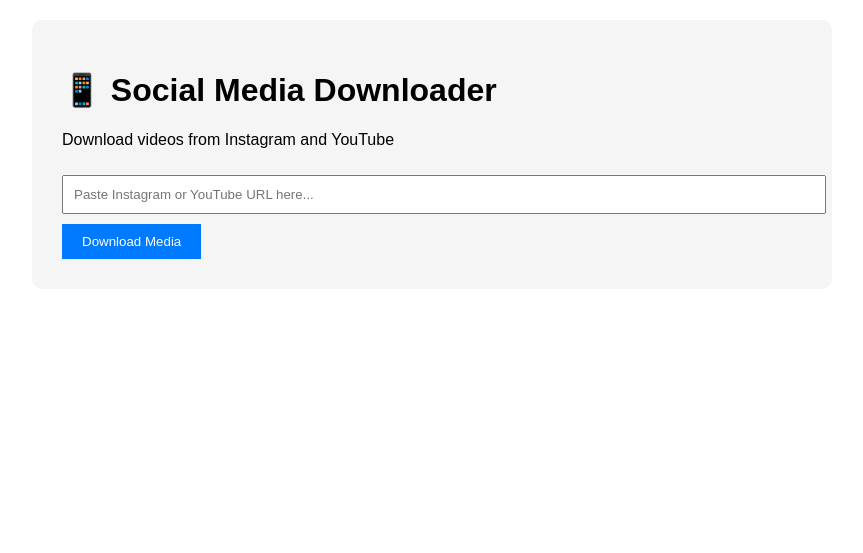
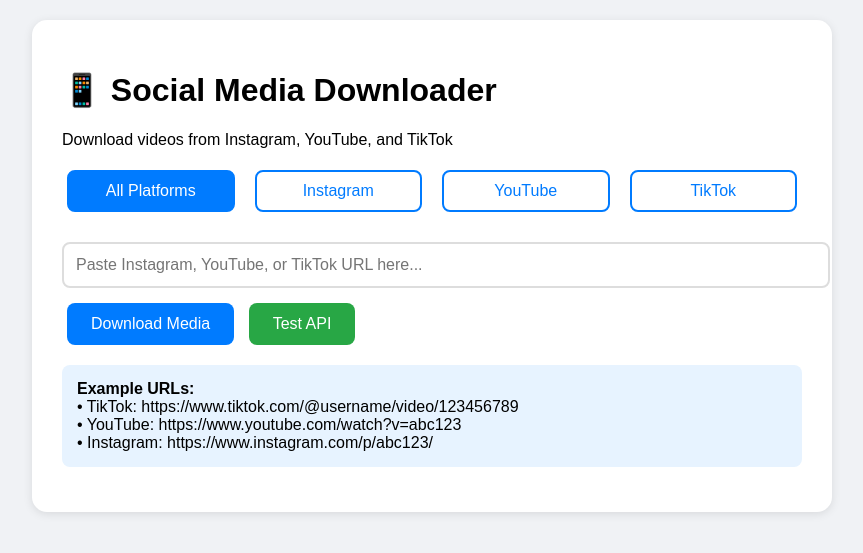
Before and after one commit to artistsir/Deep-music-, a Flask app: page / in a window 1280 px wide. Shown: the top 553 px of the page, without its empty margins (208-1071 px from the left). Run offline with Flask 3, Linux system fonts and the light colour scheme.

Commit message:
Update index.html

```diff
--- a/templates/index.html
+++ b/templates/index.html
@@ -5,74 +5,150 @@
     <meta name="viewport" content="width=device-width, initial-scale=1.0">
     <title>Social Media Downloader</title>
     <style>
-        body { font-family: Arial, sans-serif; max-width: 800px; margin: 0 auto; padding: 20px; }
-        .container { background: #f5f5f5; padding: 30px; border-radius: 10px; }
-        input[type="text"] { width: 100%; padding: 10px; margin: 10px 0; }
-        button { background: #007bff; color: white; padding: 10px 20px; border: none; cursor: pointer; }
-        .result { margin-top: 20px; padding: 15px; border-radius: 5px; }
-        .success { background: #d4edda; border: 1px solid #c3e6cb; }
-        .error { background: #f8d7da; border: 1px solid #f5c6cb; }
+        body { font-family: Arial, sans-serif; max-width: 800px; margin: 0 auto; padding: 20px; background: #f0f2f5; }
+        .container { background: white; padding: 30px; border-radius: 15px; box-shadow: 0 2px 10px rgba(0,0,0,0.1); }
+        input[type="text"] { width: 100%; padding: 12px; margin: 10px 0; border: 2px solid #ddd; border-radius: 8px; font-size: 16px; }
+        button { background: #007bff; color: white; padding: 12px 24px; border: none; border-radius: 8px; cursor: pointer; margin: 5px; font-size: 16px; }
+        button:hover { background: #0056b3; }
+        .result { margin-top: 20px; padding: 15px; border-radius: 8px; }
+        .success { background: #d4edda; border: 2px solid #c3e6cb; color: #155724; }
+        .error { background: #f8d7da; border: 2px solid #f5c6cb; color: #721c24; }
+        .loading { display: none; color: #007bff; text-align: center; padding: 20px; }
+        .platform-buttons { display: flex; gap: 10px; margin: 15px 0; }
+        .platform-btn { flex: 1; padding: 10px; border: 2px solid #007bff; background: white; color: #007bff; border-radius: 8px; cursor: pointer; }
+        .platform-btn.active { background: #007bff; color: white; }
+        .example-urls { background: #e7f3ff; padding: 15px; border-radius: 8px; margin: 15px 0; }
     </style>
 </head>
 <body>
     <div class="container">
         <h1>📱 Social Media Downloader</h1>
-        <p>Download videos from Instagram and YouTube</p>
+        <p>Download videos from Instagram, YouTube, and TikTok</p>
 
-        <input type="text" id="urlInput" placeholder="Paste Instagram or YouTube URL here...">
+        <div class="platform-buttons">
+            <button class="platform-btn active" onclick="setPlatform('all')">All Platforms</button>
+            <button class="platform-btn" onclick="setPlatform('instagram')">Instagram</button>
+            <button class="platform-btn" onclick="setPlatform('youtube')">YouTube</button>
+            <button class="platform-btn" onclick="setPlatform('tiktok')">TikTok</button>
+        </div>
+
+        <input type="text" id="urlInput" placeholder="Paste Instagram, YouTube, or TikTok URL here...">
+        <br>
         <button onclick="downloadMedia()">Download Media</button>
+        <button onclick="testAPI()" style="background: #28a745;">Test API</button>
 
+        <div class="example-urls">
+            <strong>Example URLs:</strong><br>
+            • TikTok: https://www.tiktok.com/@username/video/123456789<br>
+            • YouTube: https://www.youtube.com/watch?v=abc123<br>
+            • Instagram: https://www.instagram.com/p/abc123/
+        </div>
+
+        <div class="loading" id="loading">
+            <div>⏳ Processing... Please wait</div>
+        </div>
         <div id="result"></div>
     </div>
 
     <script>
+        let currentPlatform = 'all';
+
+        function setPlatform(platform) {
+            currentPlatform = platform;
+            document.querySelectorAll('.platform-btn').forEach(btn => btn.classList.remove('active'));
+            event.target.classList.add('active');
+
+            const placeholders = {
+                'all': 'Paste Instagram, YouTube, or TikTok URL here...',
+                'instagram': 'Paste Instagram URL (e.g., https://instagram.com/p/ABC123/)',
+                'youtube': 'Paste YouTube URL (e.g., https://youtube.com/watch?v=ABC123)',
+                'tiktok': 'Paste TikTok URL (e.g., https://tiktok.com/@user/video/123456)'
+            };
+
+            document.getElementById('urlInput').placeholder = placeholders[platform];
+        }
+
         async function downloadMedia() {
             const url = document.getElementById('urlInput').value.trim();
             const resultDiv = document.getElementById('result');
+            const loading = document.getElementById('loading');
 
             if (!url) {
                 resultDiv.innerHTML = '<div class="error">Please enter a URL</div>';
                 return;
             }
 
-            resultDiv.innerHTML = 'Loading...';
+            loading.style.display = 'block';
+            resultDiv.innerHTML = '';
 
             try {
-                const response = await fetch('/api/download', {
-                    method: 'POST',
-                    headers: {
-                        'Content-Type': 'application/json',
-                    },
-                    body: JSON.stringify({ url: url })
-                });
-
+                const response = await fetch(`/api/download?url=${encodeURIComponent(url)}`);
                 const data = await response.json();
 
                 if (data.error) {
-                    resultDiv.innerHTML = `<div class="error">Error: ${data.error}</div>`;
+                    resultDiv.innerHTML = `<div class="error">❌ Error: ${data.error}</div>`;
                 } else {
                     let mediaHTML = '';
+
                     if (data.platform === 'youtube') {
-                        mediaHTML = data.formats.map(format =>
-                            `<p><a href="${format.url}" download>Download ${format.quality} (${format.ext})</a></p>`
-                        ).join('');
+                        mediaHTML = `
+                            <h3>🎬 ${data.title || 'YouTube Video'}</h3>
+                            ${data.formats.map(format =>
+                                `<div style="margin: 10px 0; padding: 10px; background: #e8f5e8; border-radius: 5px;">
+                                    <strong>Quality:</strong> ${format.quality} |
+                                    <strong>Format:</strong> ${format.format} |
+                                    <strong>Size:</strong> ${format.size || 'Unknown'}
+                                    <br>
+                                    <a href="${format.url}" target="_blank" download
+                                       style="display: inline-block; margin-top: 5px; padding: 8px 15px; background: #28a745; color: white; text-decoration: none; border-radius: 5px;">
+                                       📥 Download ${format.format.toUpperCase()}
+                                    </a>
+                                </div>`
+                            ).join('')}
+                        `;
                     } else {
-                        mediaHTML = data.media_urls.map(url =>
-                            `<p><a href="${url}" download>Download Media</a></p>`
+                        mediaHTML = data.media_urls.map((url, index) =>
+                            `<div style="margin: 10px 0;">
+                                <a href="${url}" target="_blank" download
+                                   style="display: inline-block; padding: 10px 20px; background: #007bff; color: white; text-decoration: none; border-radius: 5px;">
+                                   📥 Download Media ${index + 1}
+                                </a>
+                            </div>`
                         ).join('');
                     }
 
                     resultDiv.innerHTML = `
                         <div class="success">
-                            <h3>Success! Platform: ${data.platform}</h3>
+                            <h3>✅ Download Successful!</h3>
+                            <p><strong>Platform:</strong> ${data.platform}</p>
                             ${mediaHTML}
                         </div>
                     `;
                 }
             } catch (error) {
-                resultDiv.innerHTML = `<div class="error">Network error: ${error.message}</div>`;
+                resultDiv.innerHTML = `<div class="error">🌐 Network error: ${error.message}</div>`;
+            } finally {
+                loading.style.display = 'none';
             }
         }
+
+        async function testAPI() {
+            const resultDiv = document.getElementById('result');
+            try {
+                const response = await fetch('/api/status');
+                const data = await response.json();
+                resultDiv.innerHTML = `<div class="success">✅ API Status: ${data.status} - ${data.service} v${data.version}</div>`;
+            } catch (error) {
+                resultDiv.innerHTML = `<div class="error">❌ API Test Failed: ${error.message}</div>`;
+            }
+        }
+
+        // Enter key support
+        document.getElementById('urlInput').addEventListener('keypress', function(e) {
+            if (e.key === 'Enter') {
+                downloadMedia();
+            }
+        });
     </script>
 </body>
 </html>
```
